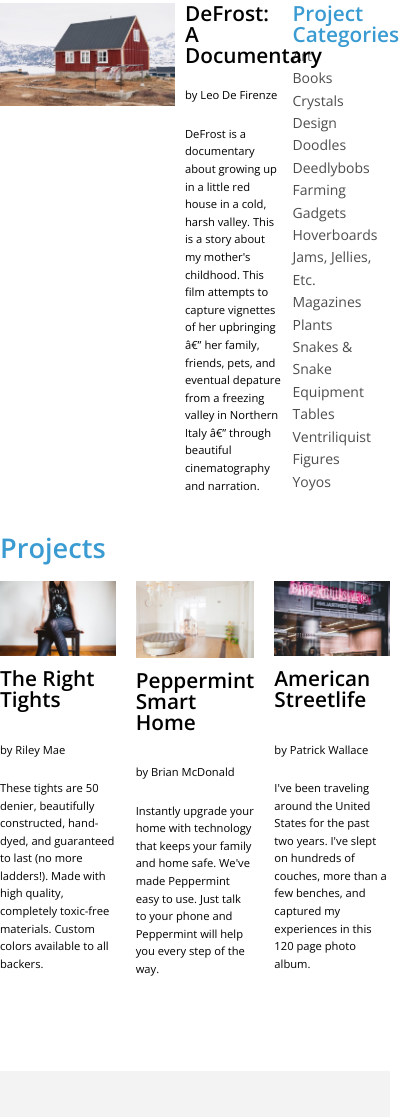
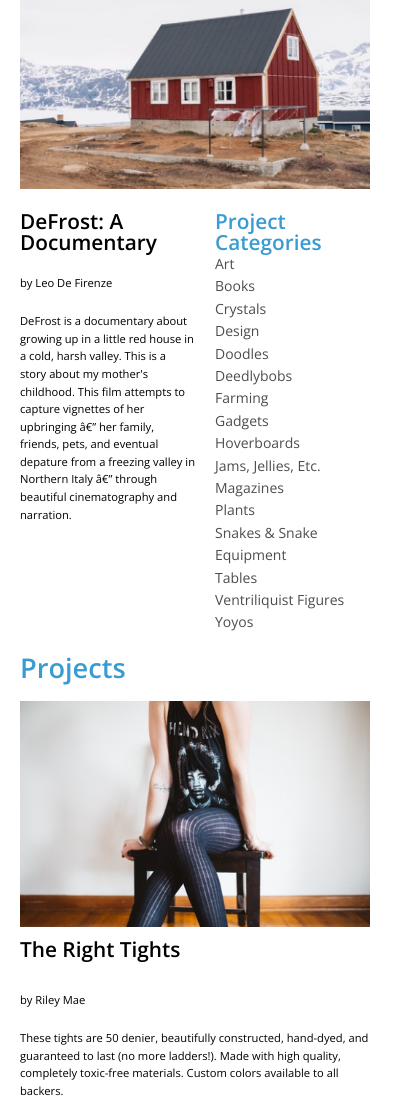
Before and after one commit to mcbenson11/jumpstartredo, a plain HTML site: page index.html in a window 390 px wide. Shown: the part 852-1969 px from the top of the page, 420 px wide, since content can reach past the window. Drawn offline with nearby package versions, Linux system fonts and the light colour scheme.

Commit message:
Mobile done

```diff
--- a/index.html
+++ b/index.html
@@ -9,6 +9,7 @@
     <title>Jumpstart</title>
   </head>
   <body>
+
 <!--Navigation-->
   <nav class="container flex navbar">
     <div>
@@ -18,6 +19,7 @@
     </div>
     <img src="resources/images/logo.png"/>
   </nav>
+
 <!--Banner-->
   <div class="banner flex">
     <div class="container">
@@ -26,11 +28,12 @@
       <span class="button">Jump in</span>
     </div>
   </div>
+
 <!--Featured project-->
   <div class="container">
     <div class="featured">
     <h1>Featured project</h1>
-    <div class="flex">
+    <div class="flex mobilewrap">
       <div>
         <img src="resources/images/featured-project.png"/>
       </div>
@@ -68,10 +71,11 @@
       </div>
     </div>
     </div>
+
 <!--Project-->
     <div class="projects">
       <h1>Projects</h1>
-      <div class="flex">
+      <div class="flex mobilewrap">
         <div class="project">
           <img src="resources/images/project1.png"/>
           <h2>The Right Tights<h2>
@@ -105,6 +109,7 @@
       </div>
     </div>
   </div>
+
 <!--Idea-->
     <div class="idea flex">
       <div class="container">
--- a/resources/css/style.css
+++ b/resources/css/style.css
@@ -153,3 +153,52 @@ body {
 .idea p {
   margin-bottom: 50px;
 }
+
+@media only screen and (max-width: 450px) {
+
+/*Navigation*/
+.navbar img {
+  display: none;
+}
+
+/*Banner*/
+.banner h1 {
+  font-size: 5.7rem;
+}
+
+/*Featured project*/
+.featured {
+  margin: 20px;
+}
+
+.featuredwidth {
+  width: 40%;
+  padding-top: 20px;
+}
+
+.featuredmiddle {
+  margin-right: 20px;
+  margin-left: 0;
+  width: 50%;
+}
+
+/*Projects*/
+.mobilewrap {
+  flex-wrap: wrap;
+}
+
+.project {
+  width: 100%;
+  padding-bottom: 20px;
+}
+
+.middleproject {
+  margin: 0;
+}
+
+.projects {
+  margin: 20px;
+}
+
+
+}
```
